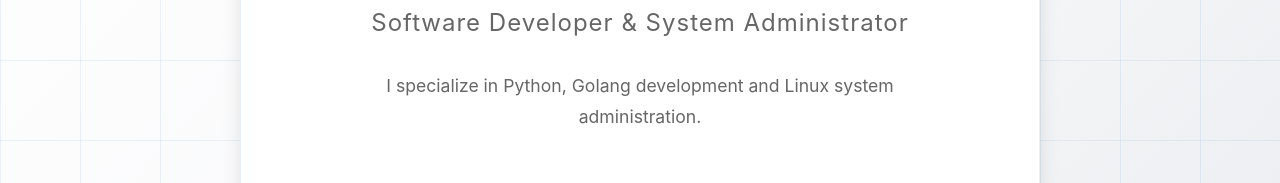
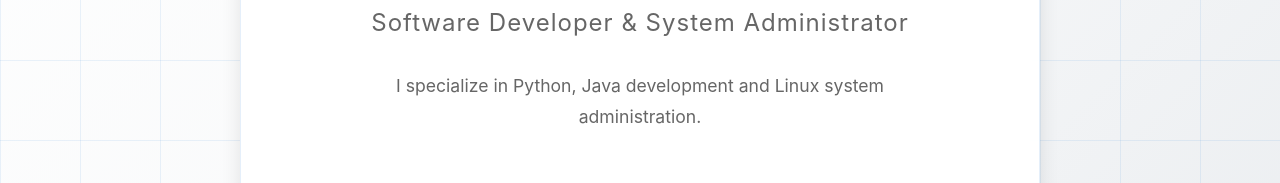
Before and after one commit to hope61/my-portfolio, a Vue app: page / in a window 1280 px wide. Shown: the part 340-523 px from the top of the page. Built offline with nearby package versions, Linux system fonts and the light colour scheme.

Commit message:
Update description in HomeView to reflect Java specialization

```diff
--- a/src/views/HomeView.vue
+++ b/src/views/HomeView.vue
@@ -9,7 +9,7 @@
       <h1 class="name">Ege Musa</h1>
       <h2 class="title">Software Developer & System Administrator</h2>
       <p class="description">
-        I specialize in Python, Golang development and Linux system administration.
+        I specialize in Python, Java development and Linux system administration.
       </p>
 
       <!-- GitHub Button -->
```
